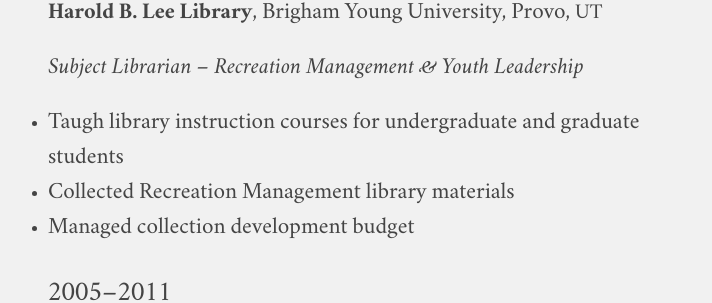
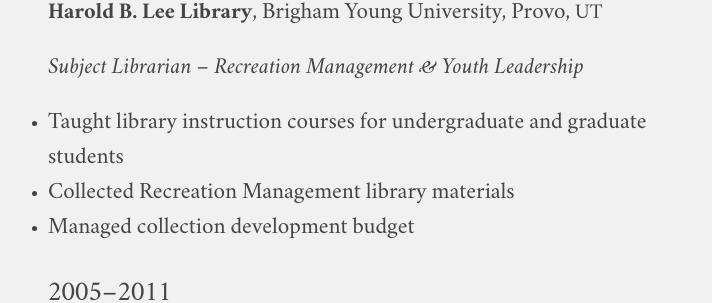
Before and after one commit to jaredhowland/jaredhowland.github.io, a Jekyll site: the page built from content/vita.md, in a window 1280 px wide and 900 px high, scrolled down 1556 px. Shown: the part 146-449 px from the top of the window, without its empty margins (272-984 px from the left). Built offline with Jekyll 4.4.1, drawn with Linux system fonts in a browser that asks for light colours.

Commit message:
Update vita.md

```diff
--- a/content/vita.md
+++ b/content/vita.md
@@ -44,7 +44,7 @@ Provo, <span class="caps">UT</span> 84602
 
 *Subject Librarian – Recreation Management & Youth Leadership*
 
-* Taugh library instruction courses for undergraduate and graduate students
+* Taught library instruction courses for undergraduate and graduate students
 * Collected Recreation Management library materials
 * Managed collection development budget
 
```
